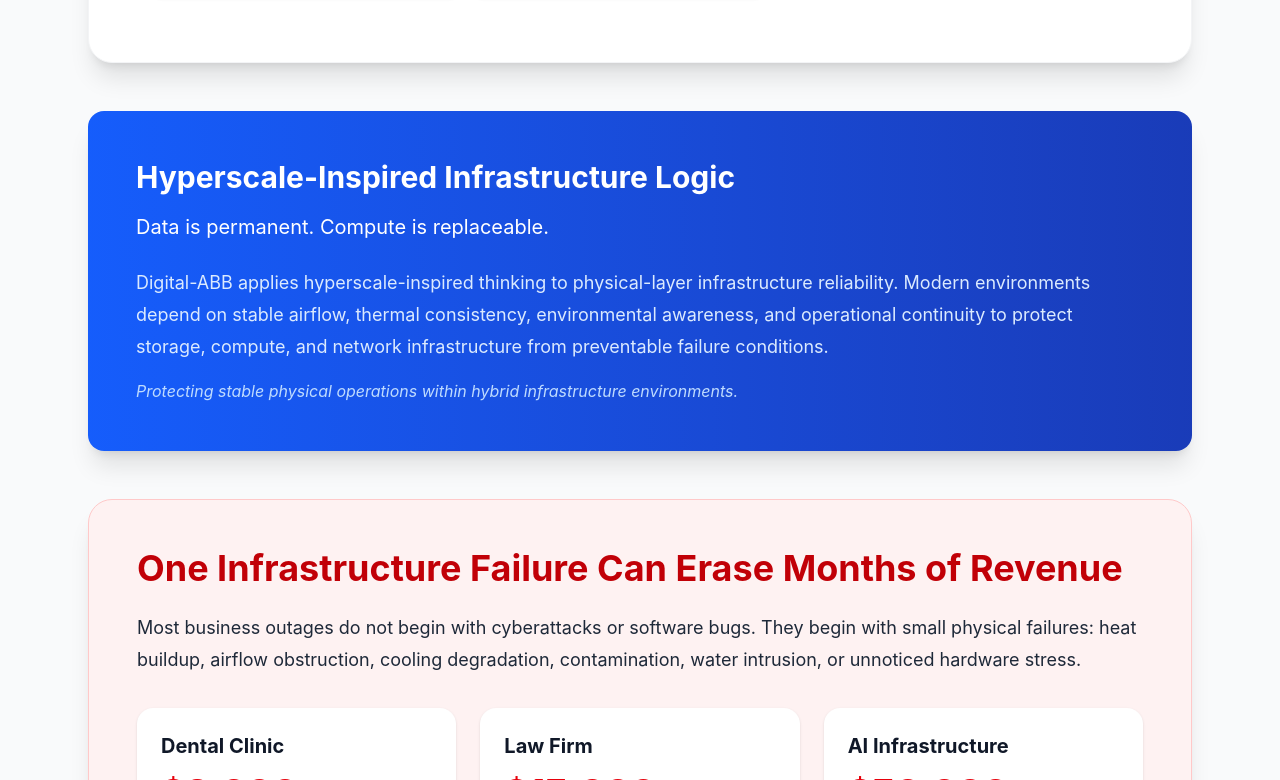
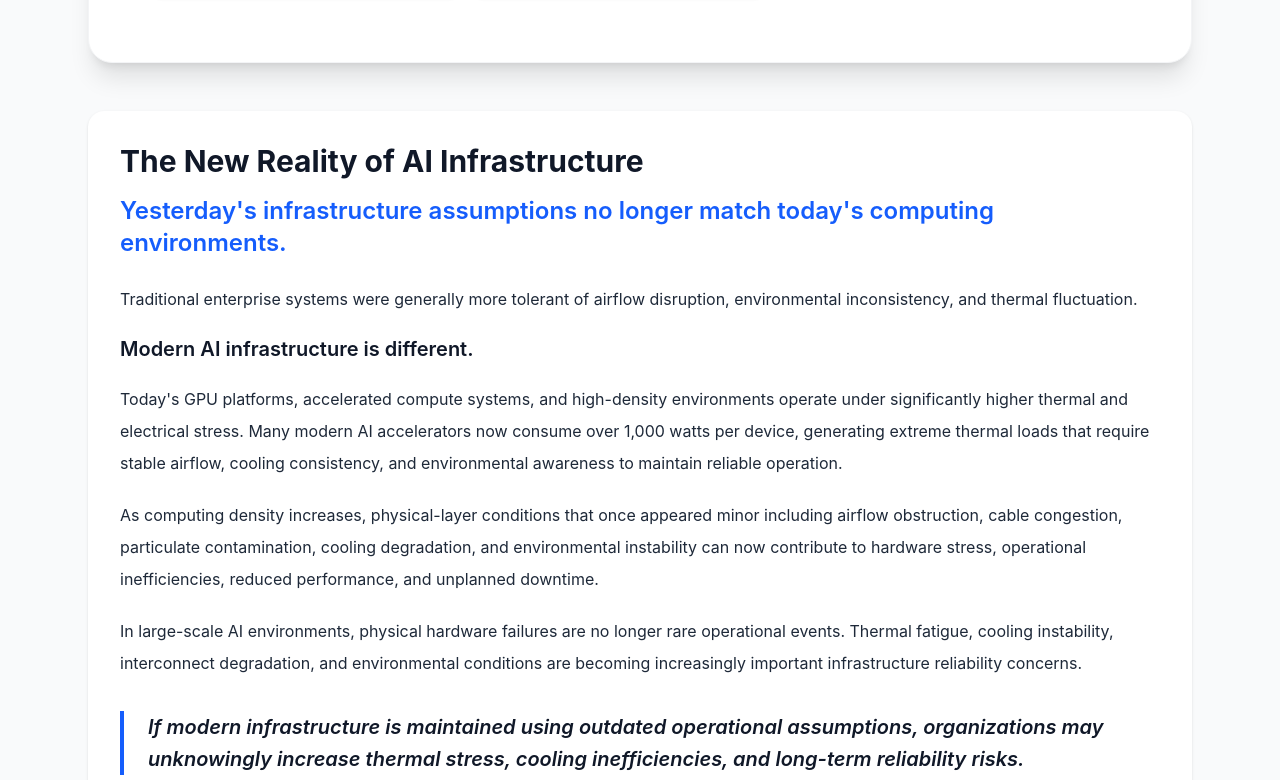
Before and after one commit to aboumba2002/digital-abb, a React (Vite) app: page / in a window 1280 px wide. Shown: the part 680-1460 px from the top of the page. Built offline with nearby package versions, Linux system fonts and the light colour scheme.

Commit message:
New section add the new reality of AI infrastructure

```diff
--- a/src/App.tsx
+++ b/src/App.tsx
@@ -78,6 +78,56 @@
             >
               Download Sample Audit Report
             </button>
+          </div>
+        </section>
+        <section className={sectionClass}>
+          <h3 className="text-3xl font-bold mb-4">
+            The New Reality of AI Infrastructure
+          </h3>
+
+          <h4 className="text-2xl font-semibold text-blue-600 mb-6">
+            Yesterday's infrastructure assumptions no longer match today's computing environments.
+          </h4>
+
+          <div className="space-y-5 text-gray-800 leading-8">
+            <p>
+              Traditional enterprise systems were generally more tolerant of airflow disruption,
+              environmental inconsistency, and thermal fluctuation.
+            </p>
+
+            <p className="text-xl font-semibold text-gray-900">
+              Modern AI infrastructure is different.
+            </p>
+
+            <p>
+              Today's GPU platforms, accelerated compute systems, and high-density environments
+              operate under significantly higher thermal and electrical stress. Many modern AI
+              accelerators now consume over 1,000 watts per device, generating extreme thermal
+              loads that require stable airflow, cooling consistency, and environmental awareness
+              to maintain reliable operation.
+            </p>
+
+            <p>
+              As computing density increases, physical-layer conditions that once appeared minor
+              including airflow obstruction, cable congestion, particulate contamination, cooling
+              degradation, and environmental instability can now contribute to hardware stress,
+              operational inefficiencies, reduced performance, and unplanned downtime.
+            </p>
+
+            <p>
+              In large-scale AI environments, physical hardware failures are no longer rare
+              operational events. Thermal fatigue, cooling instability, interconnect degradation,
+              and environmental conditions are becoming increasingly important infrastructure
+              reliability concerns.
+            </p>
+          </div>
+
+          <div className="mt-8 border-l-4 border-blue-600 pl-6">
+            <p className="text-xl font-semibold italic text-gray-900 leading-8">
+              If modern infrastructure is maintained using outdated operational assumptions,
+              organizations may unknowingly increase thermal stress, cooling inefficiencies,
+              and long-term reliability risks.
+            </p>
           </div>
         </section>
         <section className="bg-gradient-to-r from-blue-600 to-blue-800 text-white rounded-2xl shadow-xl p-8 md:p-12">
```
